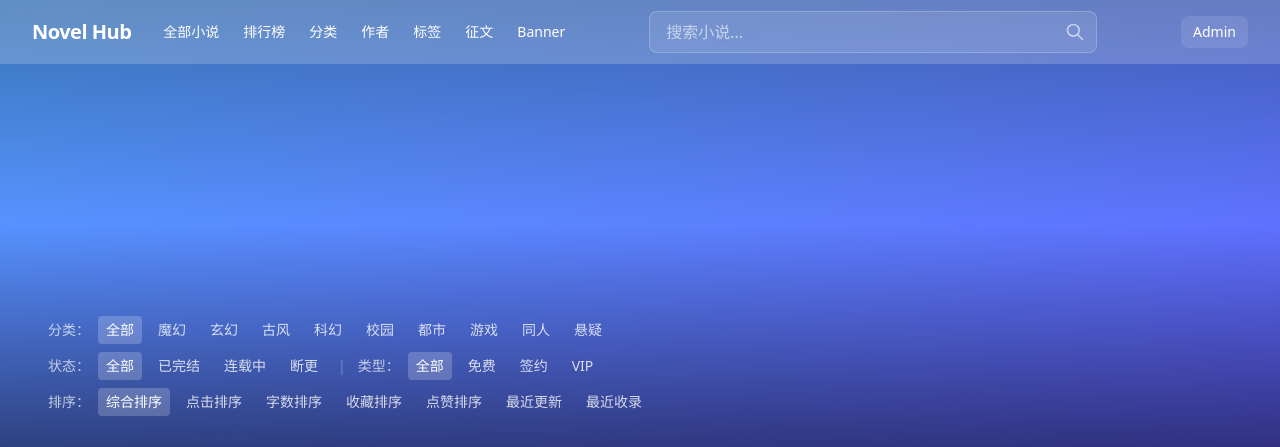
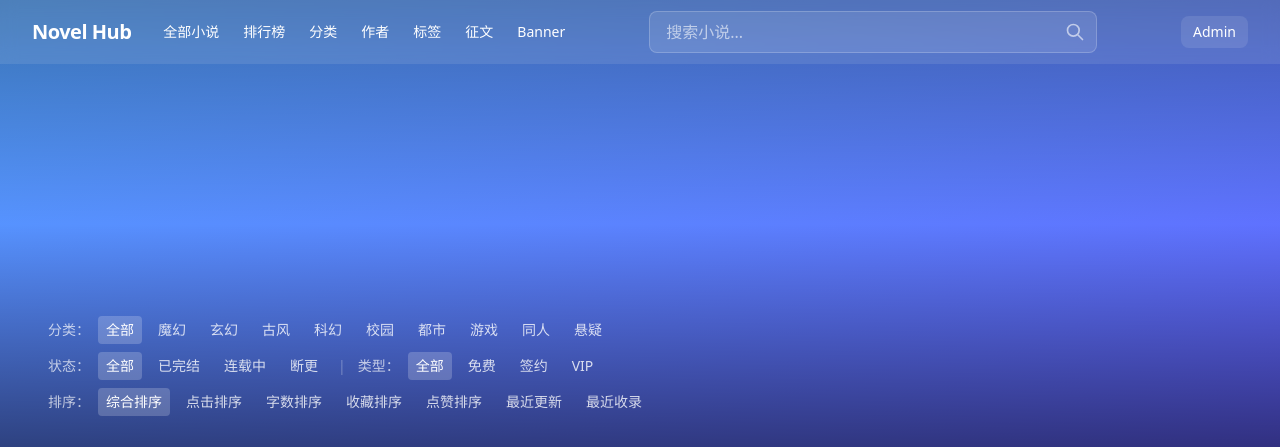
Before and after one commit to light-nook-labs/novel_hub, a Django app: page / in a window 1280 px wide. Shown: the top 447 px of the page. Run offline with Django 5.2, Linux system fonts and the light colour scheme; data that the repository does not hold is empty; style sheets or scripts are compiled from the project's sources; some libraries are stand-ins or nearby versions.

Commit message:
fix: header1 mask more transparent (bg-white/10)

```diff
--- a/website/novels/templates/novels/index.html
+++ b/website/novels/templates/novels/index.html
@@ -17,7 +17,7 @@
   </div>
 
   <!-- Header 1: Navigation (transparent + mask) -->
-  <header class="absolute top-0 left-0 right-0 z-20 bg-white/20 backdrop-blur-sm text-white">
+  <header class="absolute top-0 left-0 right-0 z-20 bg-white/10 backdrop-blur-sm text-white">
     <div class="max-w-7xl mx-auto px-4 sm:px-6 lg:px-8">
       <div class="flex items-center justify-between h-16">
         <div class="flex items-center gap-8">
```
